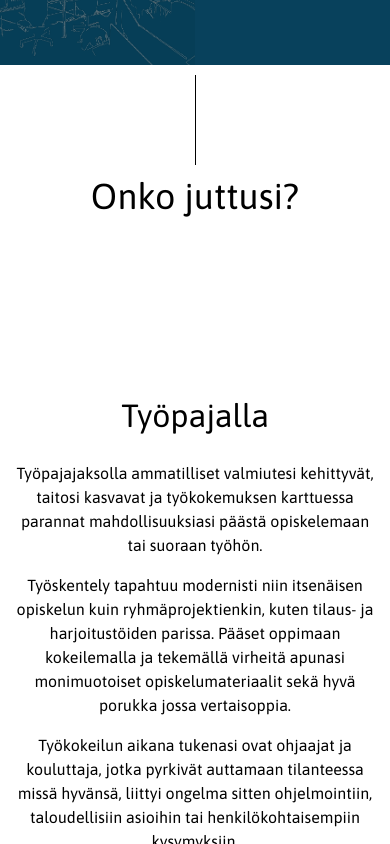
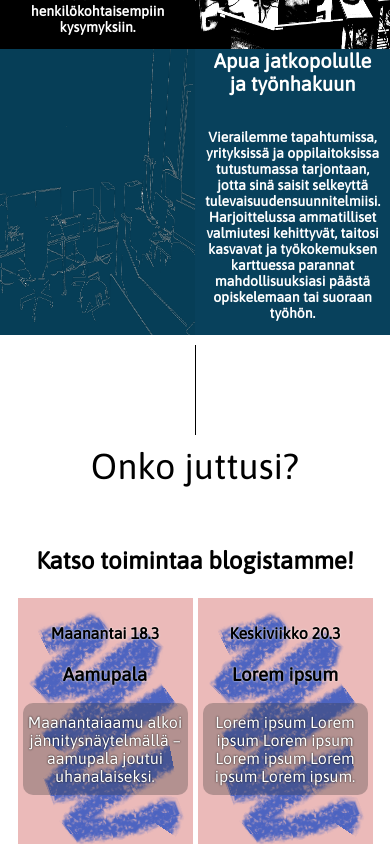
Before and after one commit to digitalents-ictbeginners/website, a React (Create React App) app: page / in a window 390 px wide. Shown: the part 2760-3604 px from the top of the page. Built offline with nearby package versions, Linux system fonts and the light colour scheme.

Commit message:
Delete MoreInfo files. Add text to landing page.

```diff
--- a/src/components/Home/MoreInfo.css
+++ /dev/null
@@ -1,38 +0,0 @@
-.moreInfoBlock {
-    position: relative;
-    background-color: white;
-    padding: 100px 0 0 0;
-    margin-bottom: 50px;
-}
-
-.moreInfoAnchor {
-    position: absolute;
-    top: -60px;
-}
-
-.moreInfoInner {
-    max-width: 900px;
-    margin: 0 auto 50px auto;
-    text-align: center;
-    padding: 0 10px;
-}
-
-.moreInfoInner h2 {
-    margin-top: 20px;
-    font-size: 48px;
-    font-weight: lighter;
-}
-
-.moreInfoInner p {
-    font-size: 18px;
-    line-height: 1.5;
-}
-
-@media only screen and (max-width: 600px){
-    .moreInfoInner h2 {
-        font-size: 32px;
-    }
-    .moreInfoInner p {
-        font-size: 16px;
-    }
-}
--- a/src/components/Home/MoreInfo.js
+++ /dev/null
@@ -1,24 +0,0 @@
-import React from "react";
-import "./MoreInfo.css";
-import BlogPreview from "./BlogPreview";
-
-class MoreInfo extends React.Component {
-    render(){
-        const data = this.props.data;
-        //Blog preview cards should eventually be independent components
-        return (
-            <div id={data.id} className="moreInfoBlock">
-                <div id={data.id} className="moreInfoAnchor" />
-                <div className="moreInfoInner">
-                    <h2>{data.title}</h2>
-                    <p>{data.text[0]}</p>
-                    <p>{data.text[1]}</p>
-                    <p>{data.text[2]}</p>
-                </div>
-                <BlogPreview title={data.toblog}/>
-            </div>
-        );
-    }
-}
-
-export default MoreInfo;
--- a/src/data/Home_fi.json
+++ b/src/data/Home_fi.json
@@ -29,42 +29,33 @@
         "id": 0,
         "img": "placeholder0.png",
         "title": "Harjoituksia ja oikeita projekteja",
-        "text": "Koska asiat oppii parhaiten tekemällä",
+        "text": "Koska asiat oppii parhaiten tekemällä. Työskentely tapahtuu modernisti niin itsenäisen opiskelun kuin ryhmäprojektienkin, kuten tilaus- ja harjoitustöiden parissa. Pääset oppimaan tekemällä monimuotoisten opiskelumateriaalien avulla hyvässä porukassa vertaisoppien.",
         "bgcolor": "#4d64c1"
       },
       {
         "id": 1,
         "img": "placeholder1.png",
         "title": "Vertaistukea",
-        "text": "On kivempaa olla pulassa yhdessä",
+        "text": "On kivempaa olla pulassa yhdessä. Koodausta opetellessasi pääset jakamaan kokemuksiasi muiden alasta kiinnostuneiden kanssa. Koska porukasta löytyy niin aloittelijoita kuin edistyneempiäkin osallistujia, on avun saanti helppoa ja vertaistukea runsaasti.",
         "bgcolor": "#08415c"
       },
       {
         "id": 2,
         "img": "placeholder2.png",
         "title": "Avustavat ohjaajat",
-        "text": "Kysy mitä vaan, milloin vaan!",
+        "text": "Kysy mitä vaan, milloin vaan! Työkokeilun aikana tukenasi ovat ohjaajat ja kouluttaja, jotka pyrkivät auttamaan kaikenlaisissa tilanteissa liittyen ohjelmointiin, taloudellisiin asioihin tai henkilökohtaisempiin kysymyksiin.",
         "bgcolor": "#000000"
       },
       {
         "id": 3,
         "img": "placeholder3.png",
         "title": "Apua jatkopolulle ja työnhakuun",
-        "text": "",
+        "text": "Vierailemme tapahtumissa, yrityksissä ja oppilaitoksissa tutustumassa tarjontaan, jotta sinä saisit selkeyttä tulevaisuudensuunnitelmiisi. Harjoittelussa ammatilliset valmiutesi kehittyvät, taitosi kasvavat ja työkokemuksen karttuessa parannat mahdollisuuksiasi päästä opiskelemaan tai suoraan työhön.",
         "bgcolor": "#08415c"
       }
     ]
   },
-  "moreinfo": {
-    "id": "tietoa",
-    "title": "Työpajalla",
-    "text": [
-      "Työpajajaksolla ammatilliset valmiutesi kehittyvät, taitosi kasvavat ja työkokemuksen karttuessa parannat mahdollisuuksiasi päästä opiskelemaan tai suoraan työhön.",
-      "Työskentely tapahtuu modernisti niin itsenäisen opiskelun kuin ryhmäprojektienkin, kuten tilaus- ja harjoitustöiden parissa. Pääset oppimaan kokeilemalla ja tekemällä virheitä apunasi monimuotoiset opiskelumateriaalit sekä hyvä porukka jossa vertaisoppia.",
-      "Työkokeilun aikana tukenasi ovat ohjaajat ja kouluttaja, jotka pyrkivät auttamaan tilanteessa missä hyvänsä, liittyi ongelma sitten ohjelmointiin, taloudellisiin asioihin tai henkilökohtaisempiin kysymyksiin."
-    ],
-    "toblog": "Katso toimintaa blogistamme!"
-  },
+  "toblog": "Katso toimintaa blogistamme!",
   "applyinfo": {
     "id": "hae",
     "interested": "Kiinnostuitko?",
--- a/src/pages/Home.js
+++ b/src/pages/Home.js
@@ -5,8 +5,8 @@ import dataEN from '../data/Home_en.json';
 import Landing from "../components/Home/Landing";
 import Intro from "../components/Home/Intro";
 import InfoGrid from "../components/Home/InfoGrid";
-import MoreInfo from "../components/Home/MoreInfo";
 import ApplyInfo from "../components/Home/ApplyInfo";
+import BlogPreview from "../components/Home/BlogPreview";
 
 export default class Home extends React.Component {
   render() {
@@ -16,7 +16,7 @@ export default class Home extends React.Component {
         <Landing data={data.landing}/>
         <Intro data={data.intro}/>
         <InfoGrid data={data.infogrid}/>
-        <MoreInfo data={data.moreinfo}/>
+        <BlogPreview title={data.toblog}/>
         <ApplyInfo data={data.applyinfo}/>
       </div>
     )
```
